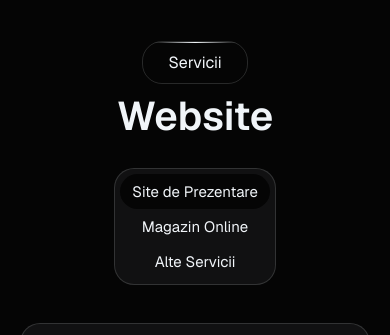
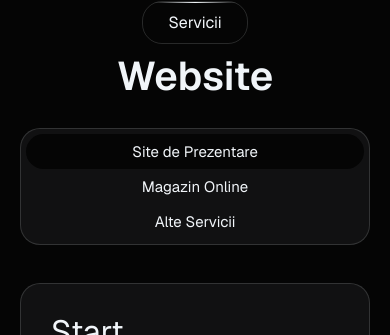
Before and after one commit to paul963/developero-v2, a React (Vite) app: page / in a window 390 px wide. Shown: the part 923-1258 px from the top of the page. Built offline with nearby package versions, Linux system fonts and the light colour scheme.

Commit message:
Modify Web component

```diff
--- a/src/components/sections/Hero/Hero.css
+++ b/src/components/sections/Hero/Hero.css
@@ -1,7 +1,3 @@
-.hero-banner {
-  background-image: url("https://cdn.prod.website-files.com/68b6ff99deb8a7b82b41a88b/68c6dd6d83cf51eb4ffbde5b_Shadow.avif");
-}
-
 .hero {
   max-width: 90%;
   height: 100vh;
@@ -49,10 +45,6 @@
 }
 
 @media (max-width: 768px) {
-  .hero-banner {
-    padding-top: 40px;
-  }
-
   .hero, .hero p {
     max-width: 100%;
   }
--- a/src/components/sections/Web/Web.css
+++ b/src/components/sections/Web/Web.css
@@ -162,7 +162,7 @@
 
 @media (max-width: 768px) {
   .tab-header {
-    max-width: 100%;
+    width: 100%;
     flex-direction: column;
   }
 
```
